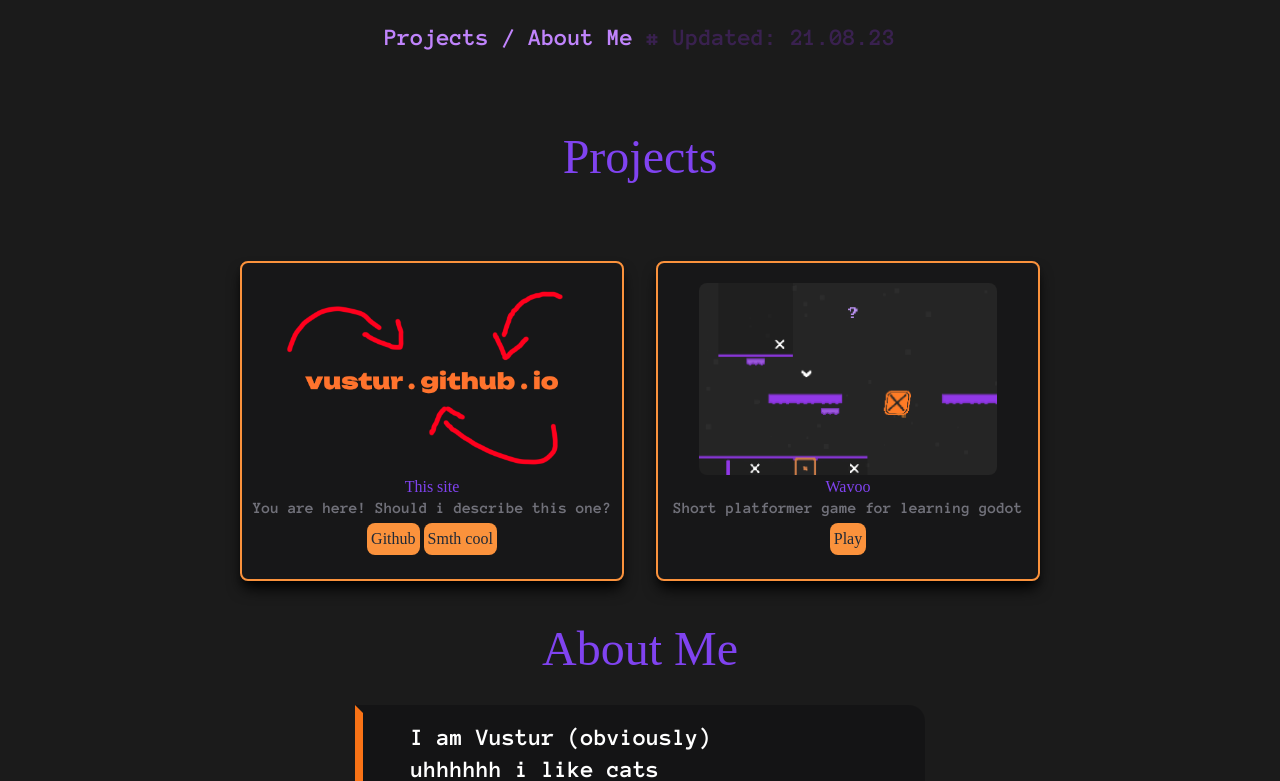
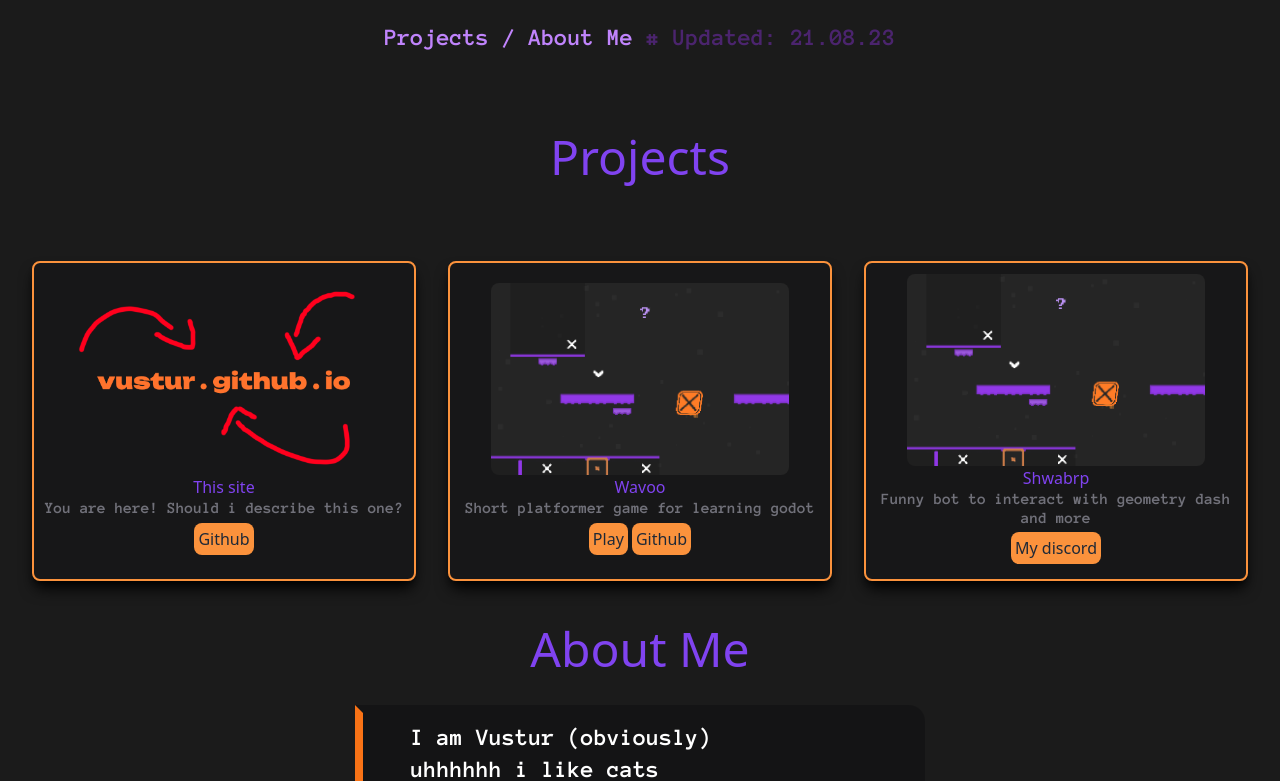
Before and after one commit to vustur/vustur.github.io, a plain HTML site: page index.html in a window 1280 px wide. Shown: the part 571-1352 px from the top of the page. Drawn offline with nearby package versions, Linux system fonts and the light colour scheme; a web font is replaced by a local one.

Commit message:
Update projects

```diff
--- a/index.html
+++ b/index.html
@@ -11,7 +11,7 @@
 		<link href="https://fonts.googleapis.com/css2?family=Anonymous+Pro:wght@700&display=swap" rel="stylesheet">
 		<meta charset="utf-8">
 		<meta name="viewport" content="width=device-width, initial-scale=1.0">
-		<!-- <script src="https://cdn.tailwindcss.com"></script> -->
+		<script src="https://cdn.tailwindcss.com"></script>
 
 		<title>Vusturs Site</title>
 		<link rel="icon" type="image/x-icon" href="https://cdn.discordapp.com/avatars/1077115933056847922/0b85a6d016edf1b2a99f716d799d0ce1.webp?size=80">
@@ -42,7 +42,7 @@
 		<div class="anon-pro-font text-2xl text-purple-400 mt-6">
 			<a href="#projects">Projects / </a>
 			<a href="#aboutMe">About Me </a>
-			<a class="text-purple-600 opacity-25"># Updated: 21.08.23</a>
+			<a class="text-purple-600 opacity-40"># Updated: 21.08.23</a>
 		</div>
 		<!-- Projects -->
 		<div class="mt-20 mb-8">
@@ -60,9 +60,6 @@
 						<button class="orgbtn">
 							<a href="https://github.com/vustur/vustur.github.io">Github</a>
 						</button>
-						<button class="orgbtn">
-							<a href="https://github.com/vustur/vustur.github.io">Smth cool</a>
-						</button>
 					</div>
 				</div>
 				<div class="projbase">
@@ -73,9 +70,28 @@
 					<p class="projdesc">
 						Short platformer game for learning godot
 					</p>
-					<button class="orgbtn">
-						<a href="https://vustur.itch.io/wavoo">Play</a>
-					</button>
+					<div class="projBtnList">
+						<button class="orgbtn">
+							<a href="https://vustur.itch.io/wavoo">Play</a>
+						</button>
+						<button class="orgbtn">
+							<a href="https://github.com/vustur/wavoo">Github</a>
+						</button>
+					</div>
+				</div>
+				<div class="projbase">
+					<img src="assets/projImgs/wavoo.png" class="projimg">
+					<p class="projname">
+						Shwabrp
+					</p>
+					<p class="projdesc">
+						Funny bot to interact with geometry dash and more
+					</p>
+					<div class="projBtnList">
+						<button class="orgbtn">
+							<a href="https://vustur.itch.io/wavoo">My discord</a>
+						</button>
+					</div>
 				</div>
 			</div>
 		</div>
```
